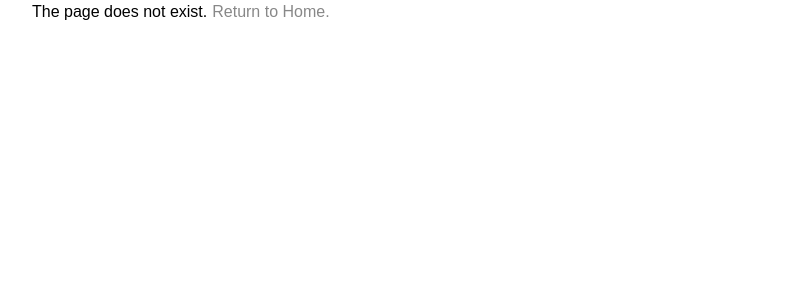
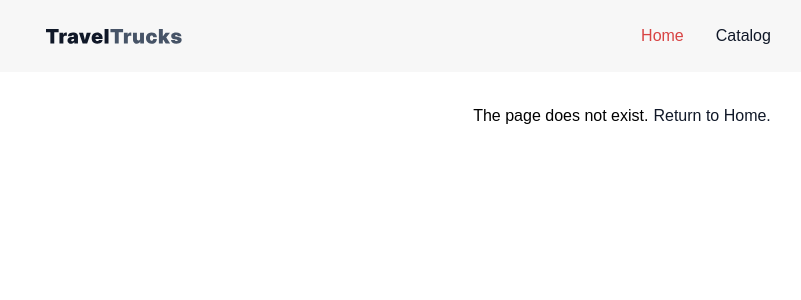
Before and after one commit to Gloomcat/travel-trucks, a React (Vite) app: page / in a window 1280 px wide. Shown: the top 300 px of the page, without its empty margins (18-819 px from the left). Built offline with nearby package versions, Linux system fonts and the light colour scheme.

Commit message:
Add header components and styles

```diff
--- a/src/components/App/App.jsx
+++ b/src/components/App/App.jsx
@@ -3,6 +3,8 @@ import css from './App.module.css';
 import { lazy, Suspense } from 'react';
 import { Route, Routes } from 'react-router-dom';
 import { Toaster } from 'react-hot-toast';
+
+const Header = lazy(() => import('../../components/Header/Header'));
 
 const NotFoundPage = lazy(() =>
   import('../../pages/NotFoundPage/NotFoundPage')
@@ -12,6 +14,7 @@ const App = () => {
   return (
     <div className={css.container}>
       <Toaster position="top-right" />
+      <Header />
       <Suspense fallback={<div className={css.loader}></div>}>
         <Routes>
           <Route path="*" element={<NotFoundPage />} />
--- a/src/components/App/App.module.css
+++ b/src/components/App/App.module.css
@@ -1,9 +1,7 @@
 .container {
   display: flex;
   flex-direction: column;
-  gap: 20px;
   max-width: 1440px;
-  padding: 0 50px;
   margin: 0 auto;
 }
 
--- /dev/null
+++ b/src/components/Header/Header.jsx
@@ -0,0 +1,22 @@
+import css from './Header.module.css';
+
+import Logo from '../../assets/logo.svg';
+
+import Navigation from '../../components/Navigation/Navigation';
+
+const Header = () => {
+  return (
+    <header className={css.header}>
+      <img
+        className={css.logo}
+        src={Logo}
+        alt="TravelTrucks Logo"
+        width="136"
+        height="15"
+      />
+      <Navigation />
+    </header>
+  );
+};
+
+export default Header;
--- /dev/null
+++ b/src/components/Header/Header.module.css
@@ -0,0 +1,8 @@
+.header {
+  display: flex;
+  justify-content: space-between;
+  align-items: center;
+  padding: 0 64px;
+  gap: 32px;
+  background: #F7F7F7;
+}
--- /dev/null
+++ b/src/components/Navigation/Navigation.jsx
@@ -0,0 +1,23 @@
+import css from './Navigation.module.css';
+import clsx from 'clsx';
+
+import { NavLink } from 'react-router-dom';
+
+const generateActiveClass = ({ isActive }) => {
+  return clsx(css['nav-link'], isActive && css['active']);
+};
+
+const Navigation = () => {
+  return (
+    <nav className={css.nav}>
+      <NavLink to="/" className={generateActiveClass}>
+        Home
+      </NavLink>
+      <NavLink to="/catalog" className={generateActiveClass}>
+        Catalog
+      </NavLink>
+    </nav>
+  );
+};
+
+export default Navigation;
--- /dev/null
+++ b/src/components/Navigation/Navigation.module.css
@@ -0,0 +1,22 @@
+.nav {
+  display: flex;
+  gap: 32px;
+  margin: 0 auto;
+}
+
+.nav-link {
+  color: #101828;
+  padding: 24px 0;
+  text-decoration: none;
+  transition: color 250ms cubic-bezier(0.4, 0, 0.2, 1);
+}
+
+.nav-link:hover,
+.nav-link:focus {
+  color: #D84343;
+
+}
+
+.active {
+  color: #D84343;
+}
--- a/src/index.css
+++ b/src/index.css
@@ -1,5 +1,6 @@
 body {
   font-family: sans-serif;
+  font-size: 16px;
   line-height: 1.5;
 }
 
--- a/src/pages/NotFoundPage/NotFoundPage.jsx
+++ b/src/pages/NotFoundPage/NotFoundPage.jsx
@@ -4,7 +4,7 @@ import { Link } from 'react-router-dom';
 
 const NotFoundPage = () => {
   return (
-    <div>
+    <div className={css['container']}>
       <p>
         The page does not exist.
         <Link to="/" className={css['home-link']}>
--- a/src/pages/NotFoundPage/NotFoundPage.module.css
+++ b/src/pages/NotFoundPage/NotFoundPage.module.css
@@ -1,10 +1,15 @@
+.container {
+  padding: 32px 0;
+  margin: 0 auto;
+}
+
 .home-link {
-    color: #888;
-    padding-left: 5px;
-    text-decoration: none;
+  color: #101828;
+  padding-left: 5px;
+  text-decoration: none;
 }
 
 .home-link:hover,
 .home-link:focus {
-    color: #b92b2b;
+  color: #D84343;
 }
```
Also changed, not shown: src/assets/logo.svg (added).
